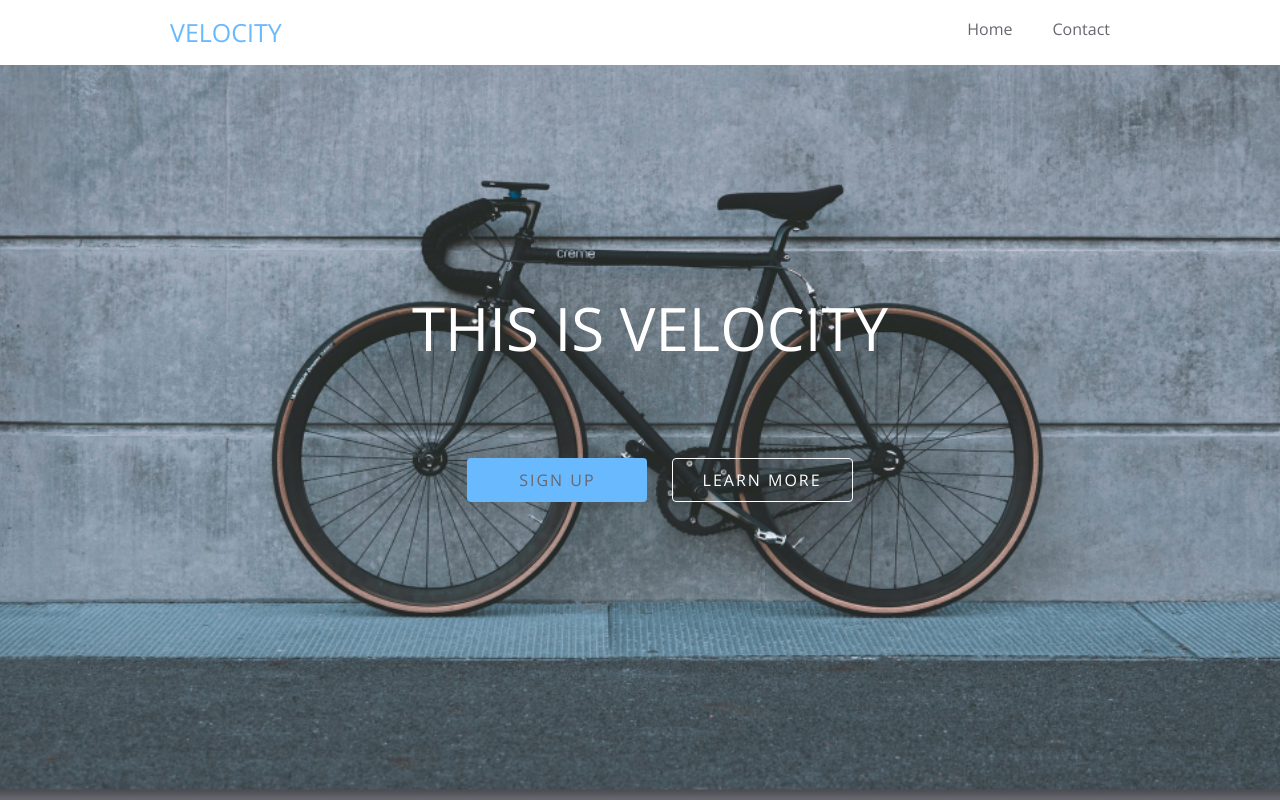
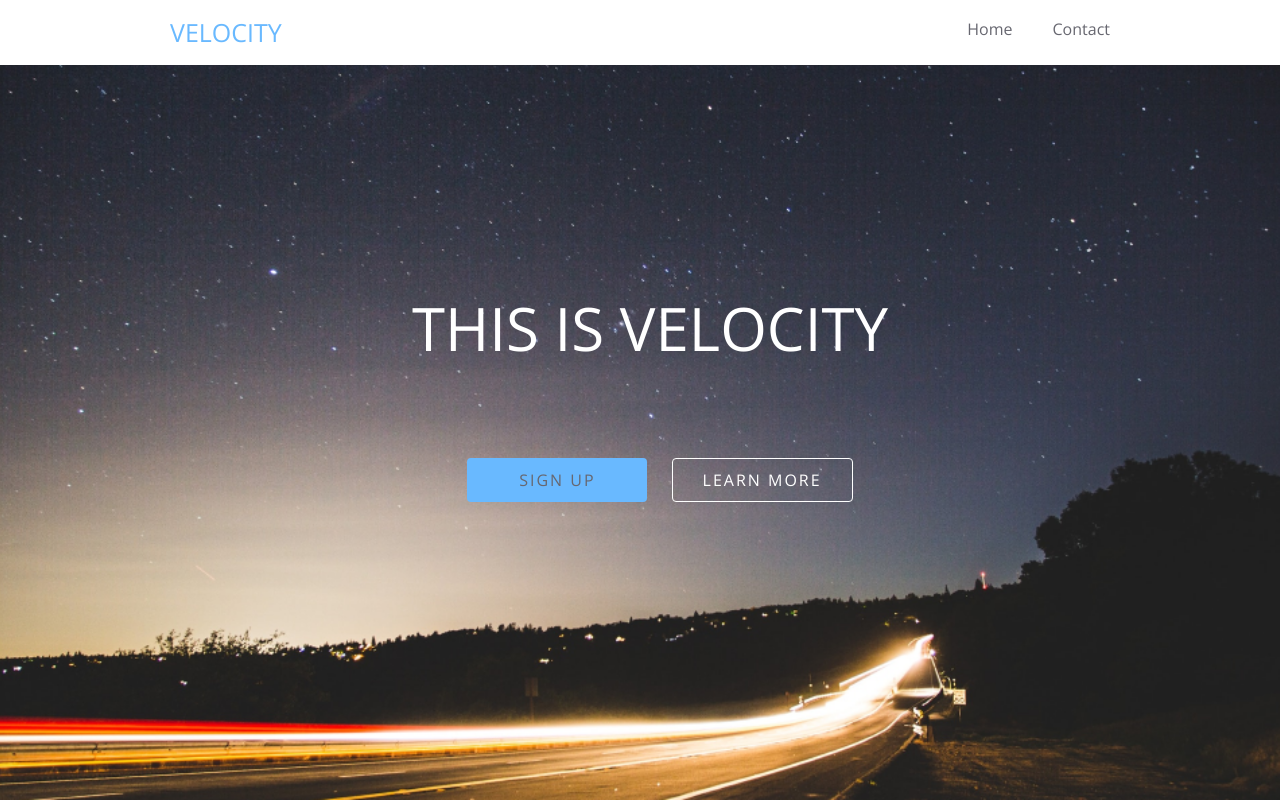
Before and after one commit to UserAyat/Velocity, a plain HTML site: page index.html in a window 1280 px wide. Shown: the top 802 px of the page. Drawn offline with nearby package versions, Linux system fonts and the light colour scheme.

Commit message:
Update style.css

```diff
--- a/css/style.css
+++ b/css/style.css
@@ -81,7 +81,7 @@ html {
     min-height: 600px;
     color: white;
     background-color: rgb(103, 103, 112);
-    background-image: url("/img/header/banner/unsplash_BRDO4C-0h_s.png");
+    background-image: url("/img/header/banner/banner.png");
     background-size: cover;
     background-position: center;
 }
```
